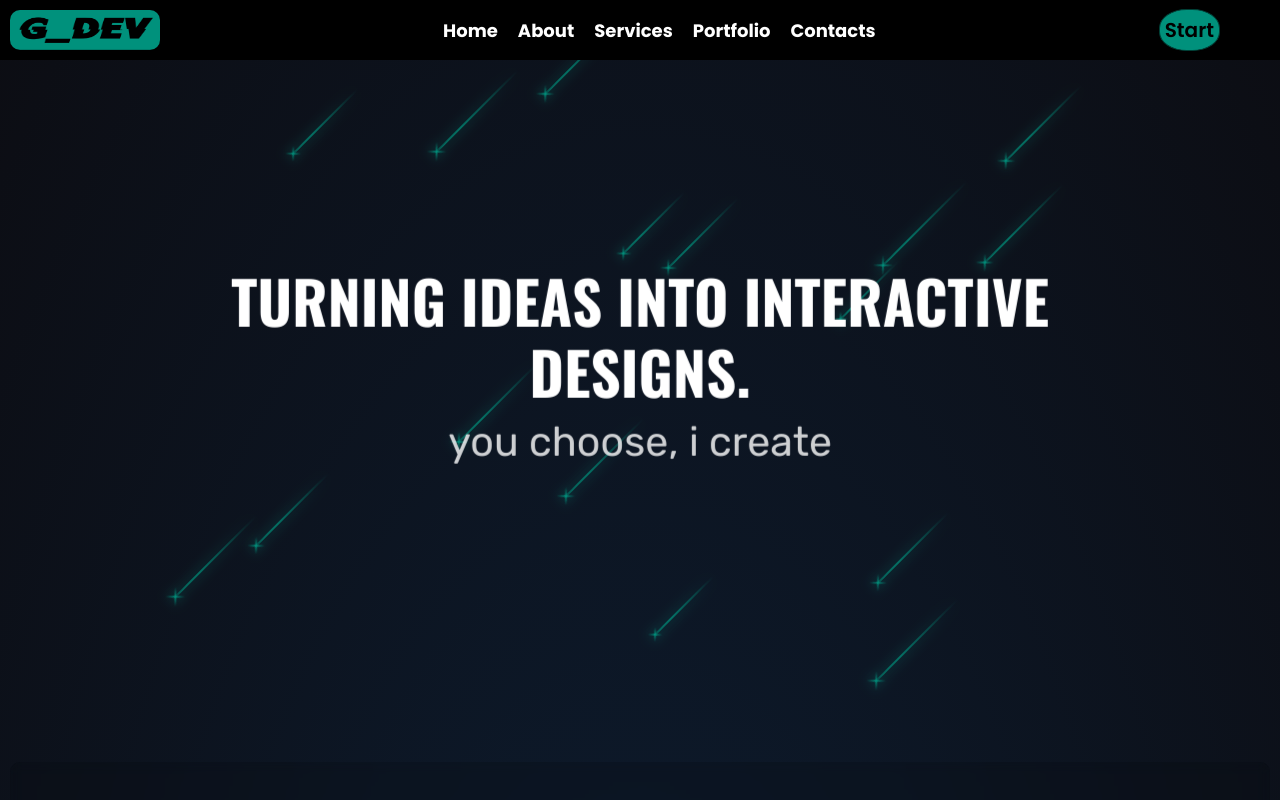
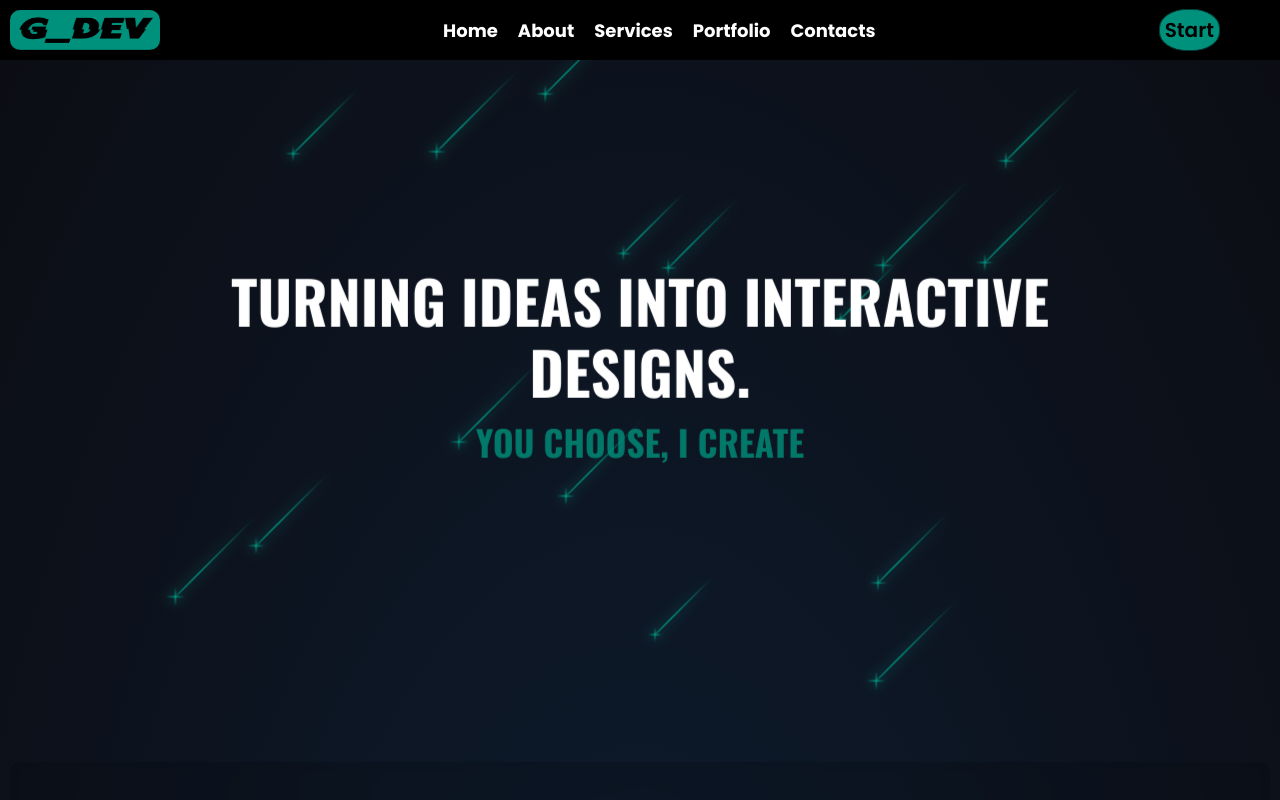
Before and after one commit to Jim2510/NewPortfolio, a React (Vite) app: page / in a window 1280 px wide. Shown: the top 800 px of the page. Built offline with nearby package versions, Linux system fonts and the light colour scheme.

Commit message:
Modifica title.jsx

```diff
--- a/src/components/Home/comp/Title.tsx
+++ b/src/components/Home/comp/Title.tsx
@@ -4,8 +4,8 @@ export default function Title() {
   return (
     <div id="rotate-words">
       <div>
-      Creating extraordinary digital experiences.
-        <br /> <span>Just for you</span>
+      Hello, I'm Gim
+        <br /> <span>Front end developer</span>
       </div>
       <div>
       Turning ideas into interactive designs.
--- a/src/components/Home/comp/title.css
+++ b/src/components/Home/comp/title.css
@@ -19,10 +19,10 @@
 
     display:block;
     height:70px;
-    font-size:.7em;
-    text-transform:lowercase;
+    font-size:.6em;
+    color: #00917c;
     opacity:.8;
-    font-family: 'Rubik', sans-serif;
+    font-family: 'Oswald', sans-serif;
   }
 
   #rotate-words div {
```
